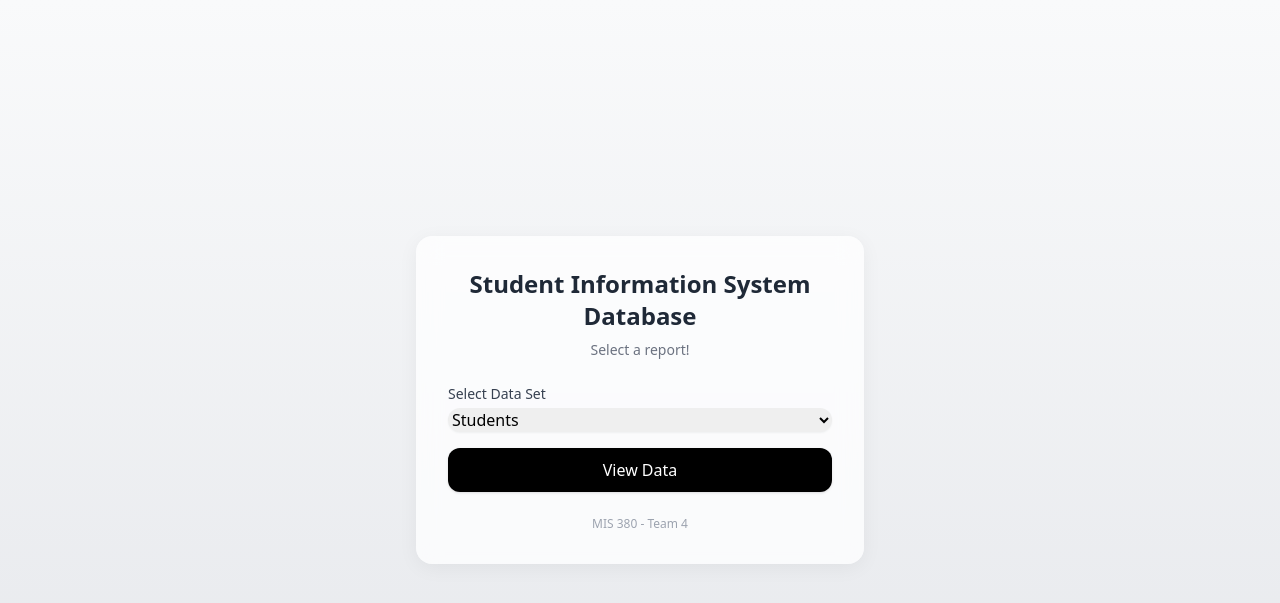
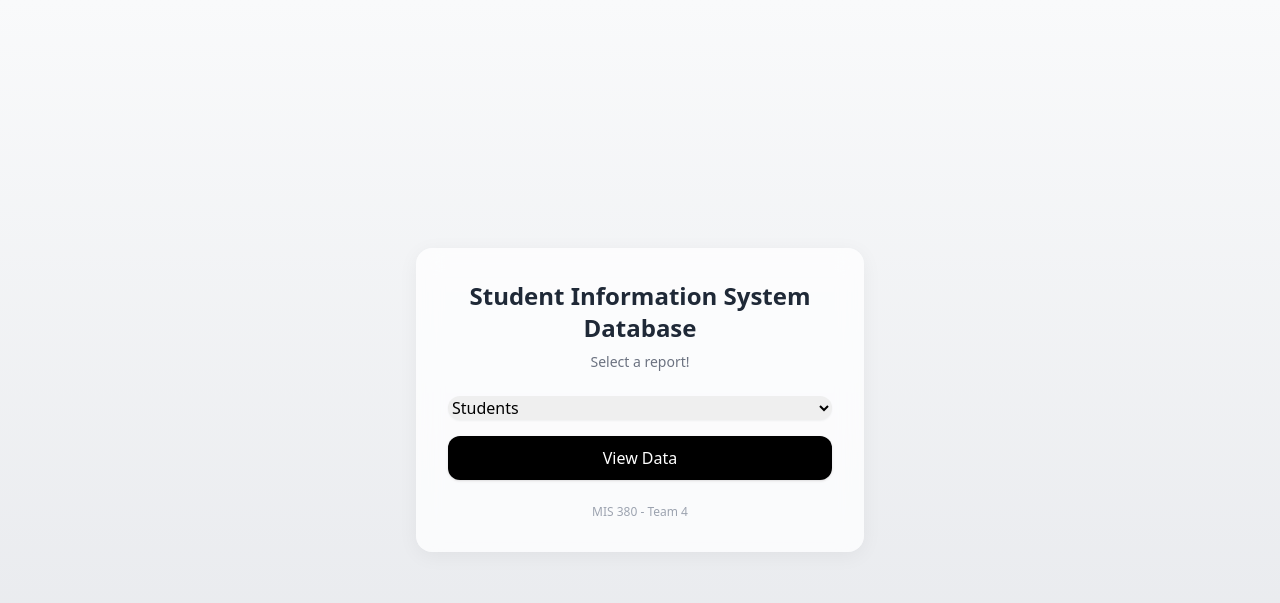
Before and after one commit to ZilongJas/StudentSystemsDatabase_T4, a Flask app: page / in a window 1280 px wide. Shown: the top 603 px of the page. Run offline with Flask 3, Linux system fonts and the light colour scheme; some libraries are stand-ins or nearby versions.

Commit message:
removed description on landing page

```diff
--- a/templates/index.html
+++ b/templates/index.html
@@ -26,7 +26,7 @@
 
     <form method="POST" action="/result" class="space-y-4">
       <div class="text-left">
-        <label for="selection" class="block text-sm font-medium text-gray-700 mb-1">Select Data Set</label>
+        <label for="selection" class="block text-sm font-medium text-gray-700 mb-1"></label>
         <select name="selection" id="selection"
           class="w-full border-gray-300 rounded-xl shadow-sm focus:ring-2 focus:ring-black focus:border-black">
           <option value="Students">Students</option>
```
